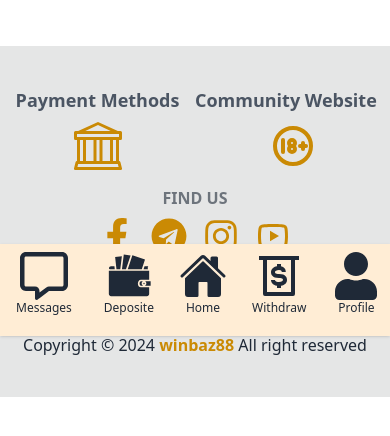
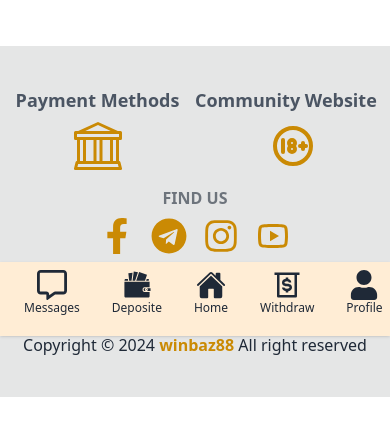
Before and after one commit to Shatab99/Winbazz-project, a React (Vite) app: page / in a window 390 px wide. Shown: the part 508-944 px from the top of the page. Built offline with nearby package versions, Linux system fonts and the light colour scheme; no server answers.

Commit message:
Added bottom nav slidly edited

```diff
--- a/src/Pages/Home/Footer.jsx
+++ b/src/Pages/Home/Footer.jsx
@@ -6,7 +6,7 @@ import { RiYoutubeLine } from "react-icons/ri";
 
 const Footer = () => {
     return (
-        <footer className=" py-10 px-0 bg-base-300 text-base-content mb-20 lg:mb-0">
+        <footer className=" py-10 px-0 bg-base-300 text-base-content mb-12 lg:mb-0">
             <div className='flex flex-col items-center mb-7 gap-4'>
 
                 <div className='flex justify-between items-start w-full text-gray-600'>
--- a/src/Pages/Navbars/BottomNav.jsx
+++ b/src/Pages/Navbars/BottomNav.jsx
@@ -10,26 +10,26 @@ const BottomNav = () => {
 
 
         <div className="w-full lg:hidden">
-            <section id="bottom-navigation" className="block fixed inset-x-0 bottom-0 z-10 bg-orange-100 shadow ">
+            <section id="bottom-navigation" className="block fixed inset-x-0 bottom-0 z-10 bg-orange-100 shadow px-2">
                 <div id="tabs" className="flex justify-between">
                     <Link href="#" className="w-full focus:text-orange-500 hover:text-orange-500 flex items-center flex-col text-center pt-2 pb-1">
-                        <FaRegMessage className="text-5xl" />
+                        <FaRegMessage className="text-3xl" />
                         <span className="tab tab-home block text-xs">Messages</span>
                     </Link>
                     <Link href="#" className="w-full focus:text-orange-500 hover:text-orange-500 flex items-center flex-col text-center pt-2 pb-1">
-                        <GiWallet className="text-5xl" />
+                        <GiWallet className="text-3xl" />
                         <span className="tab tab-kategori block text-xs">Deposite</span>
                     </Link>
                     <Link href="#" className="w-full focus:text-orange-500 hover:text-orange-500 flex items-center flex-col text-center pt-2 pb-1">
-                        <IoHome className="text-5xl" />
+                        <IoHome className="text-3xl" />
                         <span className="tab tab-explore block text-xs">Home</span>
                     </Link>
                     <Link href="#" className="w-full focus:text-orange-500 hover:text-orange-500 flex items-center flex-col text-center pt-2 pb-1">
-                        <BiMoneyWithdraw className="text-5xl" />
+                        <BiMoneyWithdraw className="text-3xl" />
                         <span className="tab tab-explore block text-xs">Withdraw</span>
                     </Link>
                     <Link href="#" className="w-full focus:text-orange-500 hover:text-orange-500 flex items-center flex-col text-center pt-2 pb-1">
-                        <FaUser className="text-5xl" />
+                        <FaUser className="text-3xl" />
                         <span className="tab tab-explore block text-xs">Profile</span>
                     </Link>
 
```
